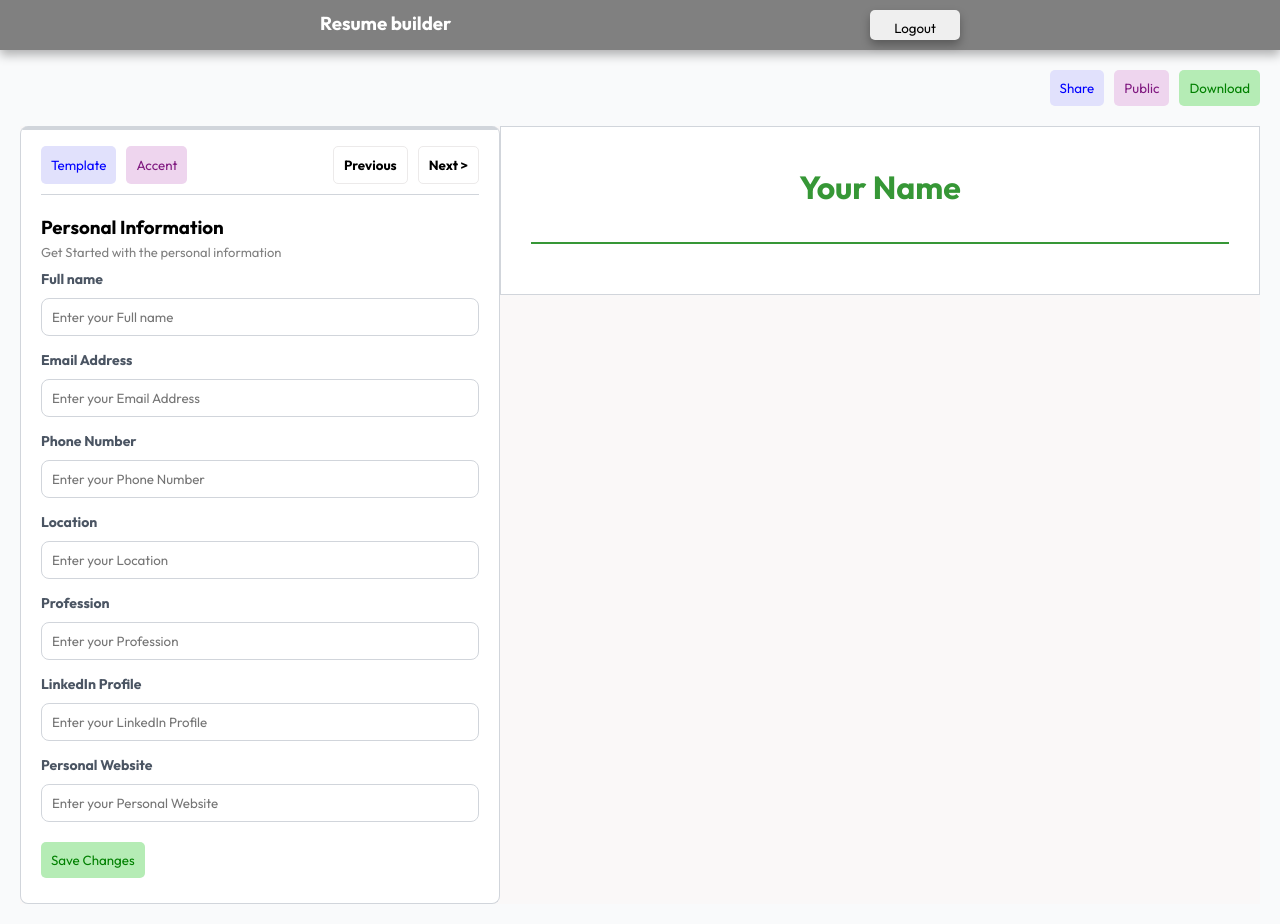
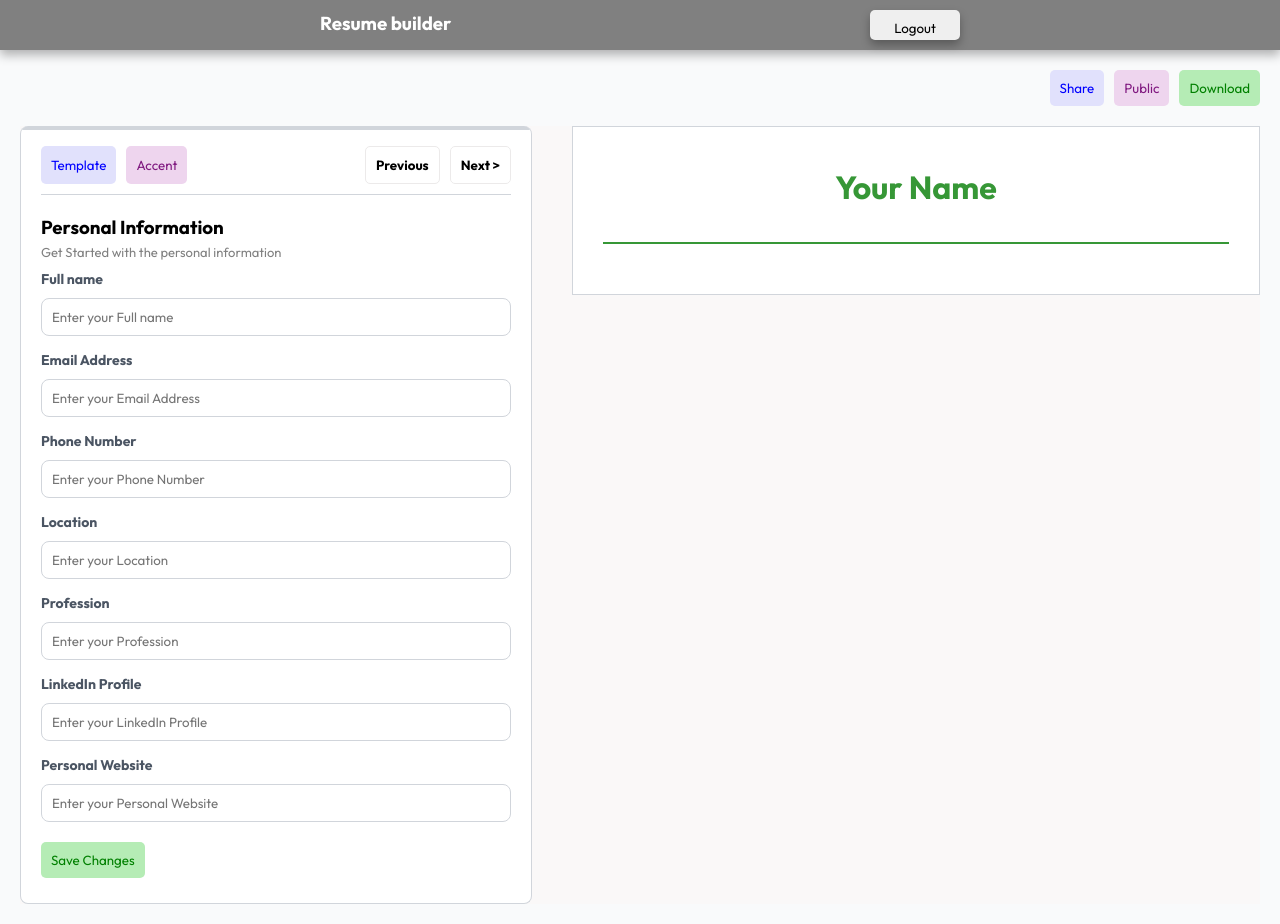
Before and after one commit to Kiran9991/Resume-builder, a React (Vite) app: page /resume in a window 1280 px wide. Built offline with nearby package versions, Linux system fonts and the light colour scheme.

Commit message:
fixed the error of size of width of resume form and preview

```diff
--- a/src/components/Resume Preview/ResumePreview.module.css
+++ b/src/components/Resume Preview/ResumePreview.module.css
@@ -1,7 +1,7 @@
 .previewSection {
   height: 100%;
   width: 100%;
-  max-width: 50rem;
+  max-width: 54rem;
   box-sizing: border-box;
   background-color: white;
   padding: 30px;
--- a/src/pages/ResumeForm.module.css
+++ b/src/pages/ResumeForm.module.css
@@ -52,6 +52,7 @@
   height: 100%;
   width: 100%;
   display: flex;
+  gap: 40px;
   justify-content: space-between;
   background-color: rgb(250, 248, 248);
 }
@@ -63,7 +64,7 @@
   border-radius: 0.5rem;
   height: 100%;
   width: 100%;
-  max-width: 30rem;
+  max-width: 32rem;
   padding: 10px 20px;
   border: 1px solid #d1d5db;
   border-top: 0;
```
